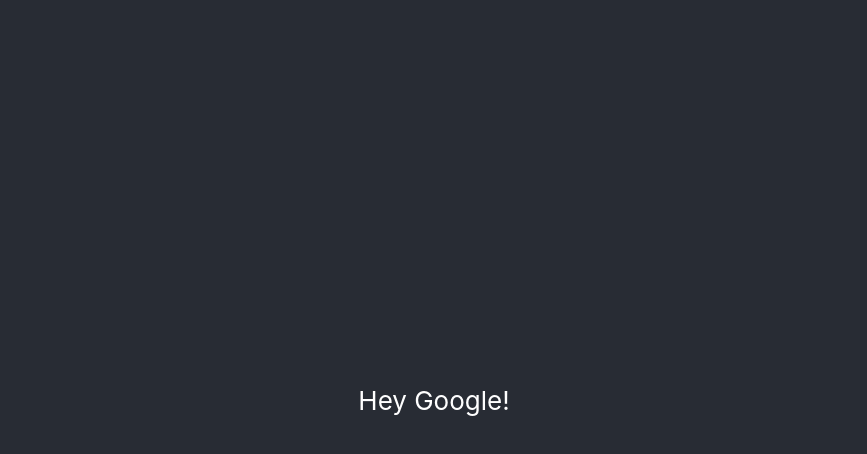
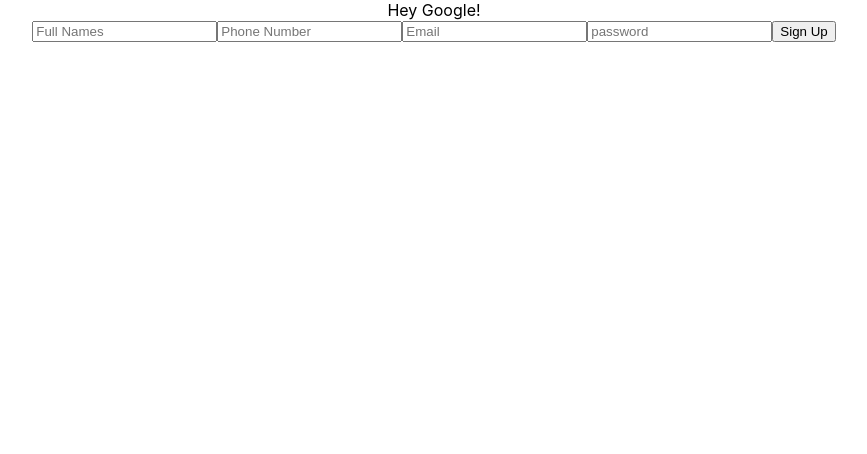
Before and after one commit to Izaiah-M/DSC_UCU_Community-Web-Application, a React (Create React App) app: page / in a window 1280 px wide. Shown: the top 454 px of the page, without its empty margins (206-1073 px from the left). Built offline with nearby package versions, Linux system fonts and the light colour scheme.

Commit message:
can add members to local storage

```diff
--- a/src/App.js
+++ b/src/App.js
@@ -1,9 +1,28 @@
+import { useState, useEffect } from "react";
 import "./App.css";
+import { SignUp } from "./components/SignUp/SignUp";
 
 function App() {
+  // Getting the contents from our local storage
+  const gettingLocalStorage = () => {
+    const retrievedMembersStr = localStorage.getItem("members");
+    const retrievedMembers = JSON.parse(retrievedMembersStr);
+    return retrievedMembers;
+  };
+
+  const currentMembers = gettingLocalStorage();
+  const [members, setMembers] = useState(currentMembers || []);
+
+  useEffect(() => {
+    if (members.length > 0) {
+      localStorage.setItem("members", JSON.stringify(members));
+    }
+  }, [members]);
+
   return (
     <div className="App">
-      <header className="App-header">Hey Google!</header>
+      <header>Hey Google!</header>
+      <SignUp setMembers={setMembers} members={members} />
     </div>
   );
 }
--- /dev/null
+++ b/src/components/SignUp/SignUp.js
@@ -0,0 +1,95 @@
+import { useState, useEffect } from "react";
+import { SignUpForm } from "./SignUpForm/SignUpForm";
+
+export const SignUp = ({ setMembers, members }) => {
+  const [name, setName] = useState("");
+  const [email, setEmail] = useState("");
+  const [phone, setPhone] = useState("");
+  const [password, setPassword] = useState("");
+  const [formSubmitted, setFormSubmitted] = useState(false);
+
+  const [newMember, setNewMember] = useState({
+    name: "",
+    email: "",
+    phone: "",
+    password: "",
+  });
+
+  //   setting the different form fields
+
+  const setname = ({ target }) => {
+    setName(target.value);
+    setNewMember({
+      ...newMember,
+      name: target.value,
+    });
+  };
+
+  const setemail = ({ target }) => {
+    setEmail(target.value);
+    setNewMember({
+      ...newMember,
+      email: target.value,
+    });
+  };
+
+  const setphone = ({ target }) => {
+    setPhone(target.value);
+    setNewMember({
+      ...newMember,
+      phone: target.value,
+    });
+  };
+
+  const setpassword = ({ target }) => {
+    setPassword(target.value);
+    setNewMember({
+      ...newMember,
+      password: target.value,
+    });
+  };
+  //   To handle the form submission
+  const handleSubmit = (e) => {
+    e.preventDefault();
+
+    console.log(newMember);
+    // Set new member and update members state with new member
+    const updatedMembers = [...members, newMember];
+    setMembers(updatedMembers);
+
+    // Add updatedMembers to local storage
+    localStorage.setItem("members", JSON.stringify(updatedMembers));
+
+    setFormSubmitted(true);
+
+    // Reset form and state variables
+    setNewMember({
+      name: "",
+      email: "",
+      phone: "",
+      password: "",
+    });
+
+    setEmail("");
+    setName("");
+    setPhone("");
+    setPassword("");
+  };
+
+  return (
+    <div>
+      {/* TODO: using the submitted form state, create an Alert message */}
+      <SignUpForm
+        name={name}
+        setName={setname}
+        email={email}
+        setEmail={setemail}
+        phone={phone}
+        setPhone={setphone}
+        handleSubmit={handleSubmit}
+        password={password}
+        setPassword={setpassword}
+      />
+    </div>
+  );
+};
--- /dev/null
+++ b/src/components/SignUp/SignUpForm/SignUpForm.js
@@ -0,0 +1,53 @@
+export const SignUpForm = ({
+  handleSubmit,
+  name,
+  email,
+  setEmail,
+  setName,
+  phone,
+  setPhone,
+  password,
+  setPassword,
+}) => {
+  return (
+    <div>
+      <form onSubmit={handleSubmit}>
+        <input
+          type="text"
+          value={name}
+          onChange={setName}
+          placeholder="Full Names"
+          required
+          autoComplete="name"
+        />
+        <input
+          type="tel"
+          value={phone}
+          onChange={setPhone}
+          placeholder="Phone Number"
+          autoComplete="tel"
+          required
+        />
+        <input
+          type="email"
+          value={email}
+          onChange={setEmail}
+          placeholder="Email"
+          autoComplete="email"
+          required
+        />
+
+        <input
+          type="password"
+          autoComplete="current-password"
+          value={password}
+          onChange={setPassword}
+          placeholder="password"
+          required
+        />
+
+        <input type="submit" value="Sign Up" />
+      </form>
+    </div>
+  );
+};
--- a/src/index.css
+++ b/src/index.css
@@ -1,13 +1,15 @@
 body {
   margin: 0;
-  font-family: -apple-system, BlinkMacSystemFont, 'Segoe UI', 'Roboto', 'Oxygen',
-    'Ubuntu', 'Cantarell', 'Fira Sans', 'Droid Sans', 'Helvetica Neue',
+  font-family: -apple-system, BlinkMacSystemFont, "Segoe UI", "Roboto", "Oxygen",
+    "Ubuntu", "Cantarell", "Fira Sans", "Droid Sans", "Helvetica Neue",
     sans-serif;
   -webkit-font-smoothing: antialiased;
   -moz-osx-font-smoothing: grayscale;
+  background-color: white;
+  color: black;
 }
 
 code {
-  font-family: source-code-pro, Menlo, Monaco, Consolas, 'Courier New',
+  font-family: source-code-pro, Menlo, Monaco, Consolas, "Courier New",
     monospace;
 }
```
Also changed, not shown: src/components/SignUp/SignUp.css (added).
